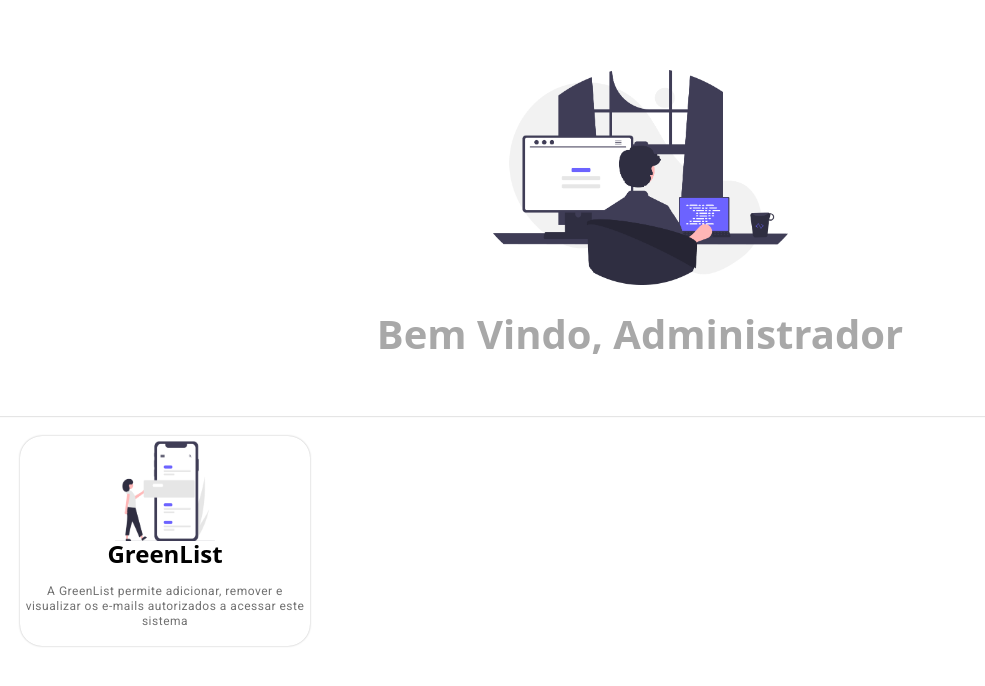
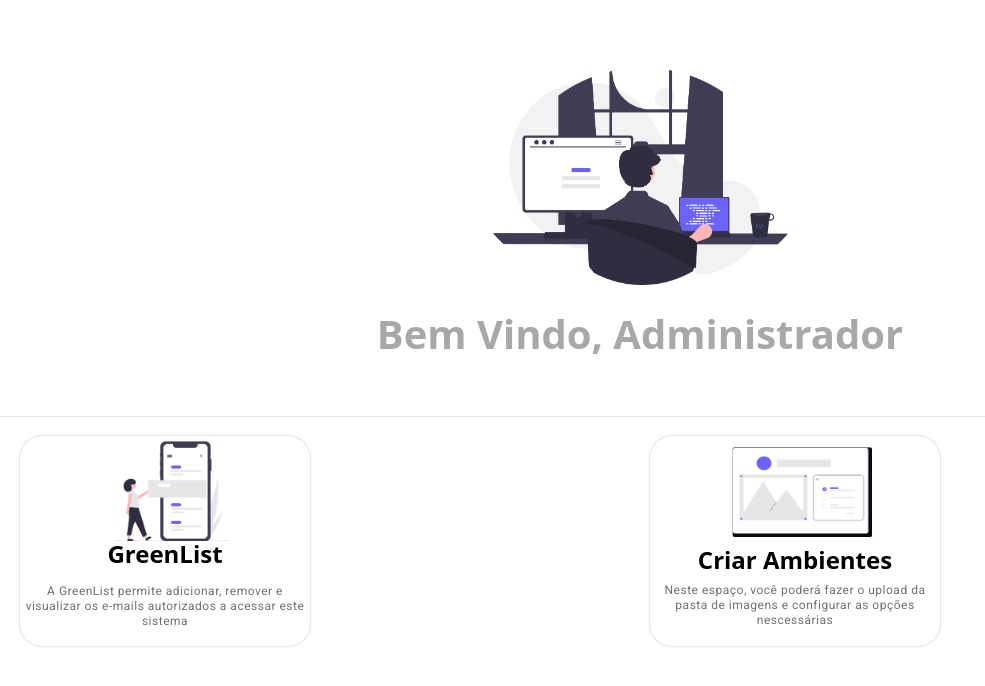
Before and after one commit to CaioBrun0/Glomerulus, a React (Vite) app: page / in a window 1280 px wide. Shown: the top 686 px of the page, without its empty margins (0-985 px from the left). Built offline with nearby package versions, Linux system fonts and the light colour scheme.

Commit message:
Criando o card de criação de ambiente

```diff
--- /dev/null
+++ b/src/components/CardsAdmin/CardCriarAmbiente/CardCriarAmbiente.css
@@ -0,0 +1,71 @@
+
+
+.criarAmbienteContainer {
+  display: flex;
+  flex-direction: column;
+  align-items: center;
+  justify-content: center;
+  border-radius: 22px;
+  width: 280px;
+  height: 200px;
+  color: black;
+  box-shadow: 0px 0px 2px rgba(0, 0, 0, 0.3);
+  padding: 5px;
+  position: relative;
+}
+
+.imageWrapper-CA {
+  position: relative;
+  width: 126px;
+  height: 100px;
+}
+
+.imageWrapper-CA img {
+    margin-top: 5px;
+    position: absolute;
+    top: 0;
+    left: 0;
+    width: 140px;
+    height: 90px;
+    transition: opacity 0.6s ease;
+}
+
+.img-default-CA {
+  opacity: 1;
+  z-index: 1;
+}
+
+.img-hover-CA {
+  opacity: 0;
+  z-index: 2;
+}
+
+.criarAmbienteContainer:hover .img-default-CA {
+  opacity: 0;
+}
+
+.criarAmbienteContainer:hover .img-hover-CA {
+  opacity: 1;
+}
+
+.criarAmbienteContainer:hover {
+  box-shadow: 0px 0px 3px #6C63FF;
+  color: #6C63FF;
+  cursor: pointer;
+}
+
+.criarAmbienteContainer h2 {
+  margin: 0;
+}
+
+.criarAmbienteContainer p {
+    margin-top: 5px;
+    color: #717171;
+    text-align: center;
+    font-family: Roboto;
+    font-size: 12px;
+    font-style: normal;
+    font-weight: 400;
+    line-height: 15px;
+    letter-spacing: 0.5px;
+}
--- /dev/null
+++ b/src/components/CardsAdmin/CardCriarAmbiente/CardCriarAmbiente.jsx
@@ -0,0 +1,18 @@
+import "./CardCriarAmbiente.css";
+import CriarAmbienteImg from '../../../assets/criarAmbienteCard.png';
+import CriarAmbienteImgHover from '../../../assets/criarAmbienteCardHover.png';
+
+function CardGreenList({onOpen}) {
+    return (
+        <div className="criarAmbienteContainer" onClick={onOpen}>
+            <div className="imageWrapper-CA">
+                <img src={CriarAmbienteImg} alt="GreenList padrão" className="img-default-CA" />
+                <img src={CriarAmbienteImgHover} alt="GreenList hover" className="img-hover-CA" />
+            </div>
+            <h2>Criar Ambientes</h2>
+            <p>Neste espaço, você poderá fazer o upload da pasta de imagens e configurar as opções nescessárias </p>
+        </div>
+    );
+}
+
+export default CardGreenList;
--- a/src/components/CardsAdmin/greenList/CardgreenList.css
+++ b/src/components/CardsAdmin/greenList/CardgreenList.css
@@ -22,7 +22,7 @@
   position: absolute;
   top: 0;
   left: 0;
-  width: 100px;
+  width: 115px;
   height: 100px;
   transition: opacity 0.6s ease;
 }
--- a/src/main.jsx
+++ b/src/main.jsx
@@ -11,6 +11,7 @@ import FormsPage from './pages/Specialist/FormsPage/FormsPage.jsx';
 import FormsAmbiente from './components/FormsAmbiente/FormsAmbiente.jsx';
 import HomePageAdmin from './pages/Admins/HomePageAdmin/HomePageAdmin.jsx';
 import CardGreenList from './components/CardsAdmin/greenList/CardgreenList.jsx';
+import CardCriarAmbiente from './components/CardsAdmin/CardCriarAmbiente/CardCriarAmbiente.jsx';
 
 
 createRoot(document.getElementById('root')).render(
--- a/src/pages/Admins/HomePageAdmin/HomePageAdmin.jsx
+++ b/src/pages/Admins/HomePageAdmin/HomePageAdmin.jsx
@@ -2,12 +2,13 @@ import "./HomePageAdmin.css";
 import ImgNav from "../../../assets/navAdmin.png";
 import CardGreenList from "../../../components/CardsAdmin/greenList/CardgreenList.jsx";
 import ModalGreenList from "../../../pages/Admins/ModalGreenList/ModalGreenList.jsx";
+import CardCriarAmbiente from "../../../components/CardsAdmin/CardCriarAmbiente/CardCriarAmbiente.jsx";
 import { useState } from "react";
 
 
 
 function HomePageAdmin() {
-    const [isGreenListOpen, setIsGreenListOpen] = useState(false);
+    const [modalAberto, setModalAberto] = useState(null); // padronize o nome    //
     return (
     <>
         <div className="navHomeAdmin">
@@ -16,10 +17,16 @@ function HomePageAdmin() {
         </div>
 
         <div className="cardArea">
-            <CardGreenList onOpen={() => setIsGreenListOpen(true)} />
+            <CardGreenList onOpen={() => setModalAberto('greenList')} />
+            <CardCriarAmbiente onOpen={() => setModalAberto('criarAmbiente')} />
         </div>
 
-        {isGreenListOpen && <ModalGreenList onClose={() => setIsGreenListOpen(false)} />}
+        {modalAberto === 'greenList' && (
+                <ModalGreenList onClose={() => setModalAberto(null)} />
+            )}
+            {modalAberto === 'criarAmbiente' && (
+                <ModalCriarAmbiente onClose={() => setModalAberto(null)} />
+            )}
     </>
 
     )
```
Also changed, not shown: src/assets/criarAmbienteCard.png (added), src/assets/criarAmbienteCardHover.png (added).
